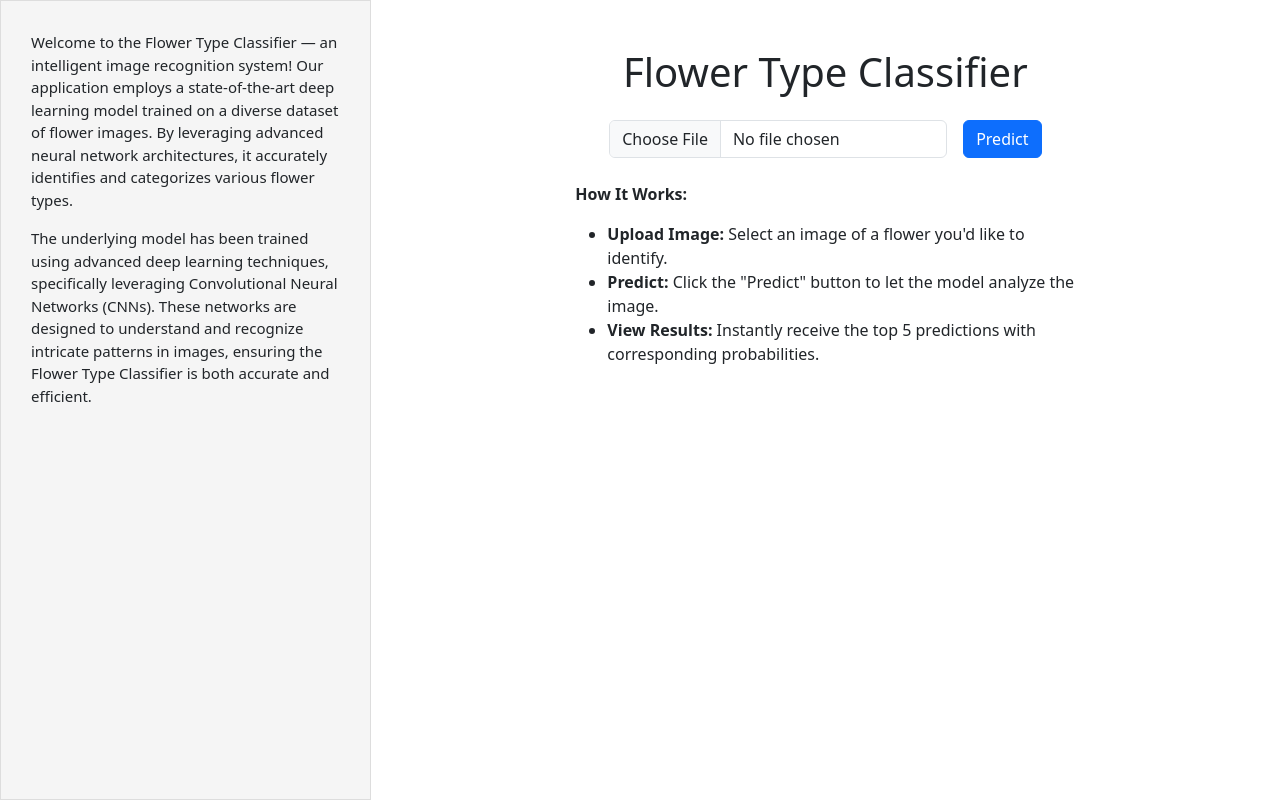
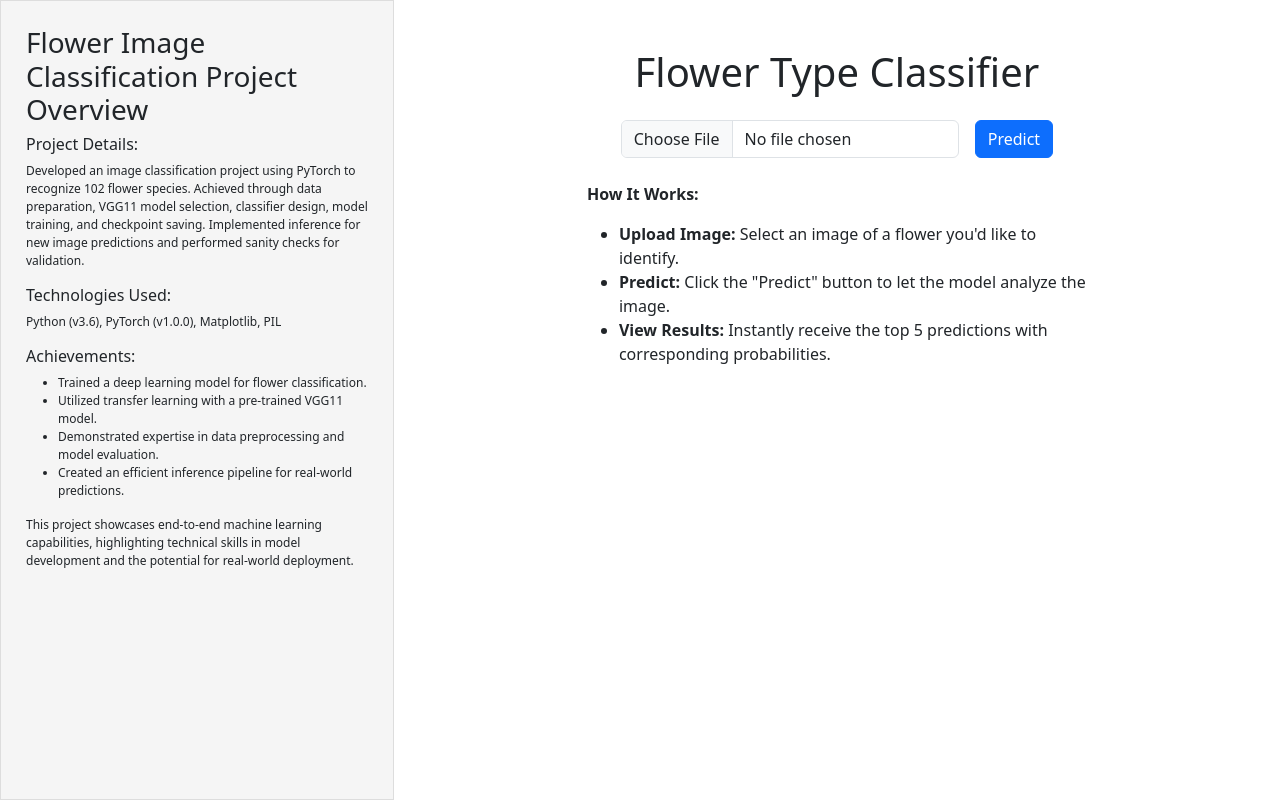
Before and after one commit to hebahiari/flower-classifier, a React (Create React App) app in the folder client/: page / in a window 1280 px wide. Built offline with nearby package versions, Linux system fonts and the light colour scheme; what chartjs-plugin-datalabels would draw is missing.

Commit message:
description updated

```diff
--- a/client/src/ImageUpload.css
+++ b/client/src/ImageUpload.css
@@ -2,12 +2,12 @@
 
 .description-box {
     background-color: #f5f5f5;
-    padding: 30px;
-    width: 500px;
+    padding: 25px;
+    width: 550px;
     height: 100vw;
     border: 1px solid #ddd;
     text-align: left;
-    font-size: 15px;
+    font-size: 12px;
     height: 100vh;
 }
 
--- a/client/src/ImageUpload.js
+++ b/client/src/ImageUpload.js
@@ -58,16 +58,35 @@ const ImageUpload = () => {
   return (
     <div className='container-fluid d-flex flex-row justify-content-start p-0 main-container'>
       <div className="description-box">
-        <p>
-          Welcome to the Flower Type Classifier — an intelligent image recognition system! Our application employs a
-          state-of-the-art deep learning model trained on a diverse dataset of flower images. By leveraging advanced
-          neural network architectures, it accurately identifies and categorizes various flower types.
-        </p>
-        <p>
-          The underlying model has been trained using advanced deep learning techniques, specifically leveraging
-          Convolutional Neural Networks (CNNs). These networks are designed to understand and recognize intricate
-          patterns in images, ensuring the Flower Type Classifier is both accurate and efficient.
-        </p>
+      <h3>Flower Image Classification Project Overview</h3>
+
+<h6>Project Details:</h6>
+<p>
+    Developed an image classification project using PyTorch to recognize 102 flower species. Achieved through data
+    preparation, VGG11 model selection, classifier design, model training, and checkpoint saving. Implemented inference
+    for new image predictions and performed sanity checks for validation.
+</p>
+
+<h6>Technologies Used:</h6>
+<p>
+    Python (v3.6),
+    PyTorch (v1.0.0),
+    Matplotlib,
+    PIL
+</p>
+
+<h6>Achievements:</h6>
+<ul>
+    <li>Trained a deep learning model for flower classification.</li>
+    <li>Utilized transfer learning with a pre-trained VGG11 model.</li>
+    <li>Demonstrated expertise in data preprocessing and model evaluation.</li>
+    <li>Created an efficient inference pipeline for real-world predictions.</li>
+</ul>
+
+<p>
+    This project showcases end-to-end machine learning capabilities, highlighting technical skills in model development
+    and the potential for real-world deployment.
+</p>
 
       </div>
 
```
